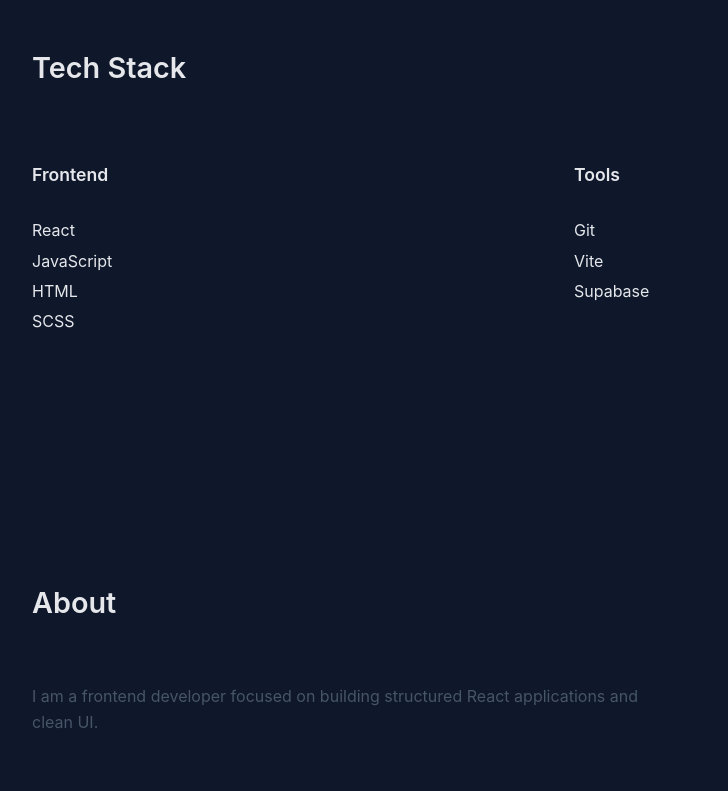
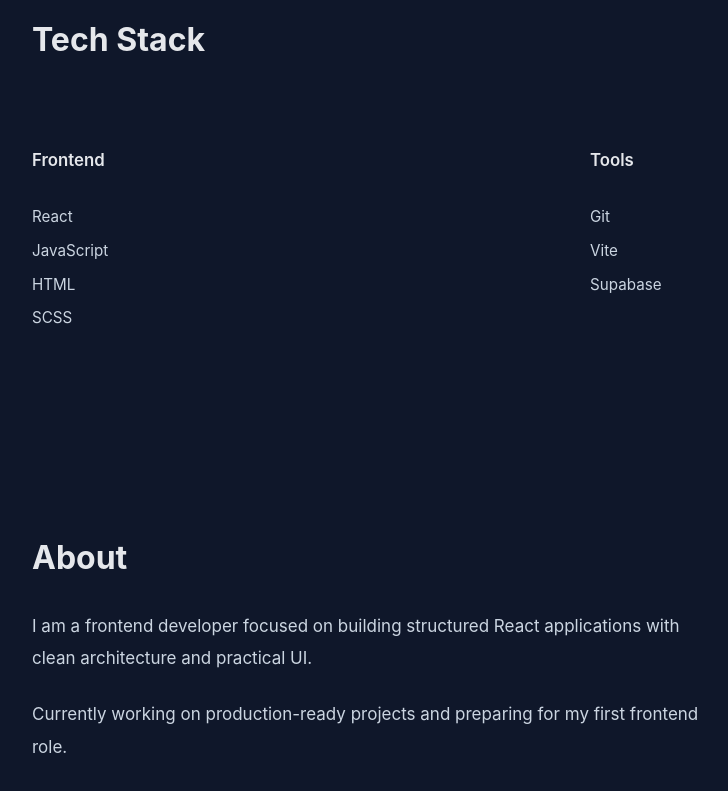
Before and after one commit to lukanogaj/portfolio, a React (Vite) app: page / in a window 1280 px wide. Shown: the part 1480-2271 px from the top of the page, without its empty margins (82-810 px from the left). Built offline with nearby package versions, Linux system fonts and the light colour scheme.

Commit message:
style: finalize dark theme, improve About and Tech Stack readability

```diff
--- a/src/data/projects.js
+++ b/src/data/projects.js
@@ -1,5 +1,5 @@
 import anchorPreview from "../assets/images/projects/anchor-preview.png";
-import strapiLandingPreview from "../assets/images/projects/strapi-landing-preview.png";
+import jsLandingBuilderPreview from "../assets/images/projects/strapi-landing-preview.png";
 
 export const projects = [
   {
@@ -20,15 +20,14 @@
     stack: ["JavaScript", "HTML", "CSS"],
     github: "https://github.com/lukanogaj/strapi-landing-clone",
     demo: "https://lukanogaj.github.io/js-landing-builder/",
-    image: strapiLandingPreview,
+    image: jsLandingBuilderPreview,
   },
-
   {
     id: "portfolio",
     title: "Developer Portfolio",
     description: "Minimal React portfolio showcasing selected projects.",
     stack: ["React", "Vite", "SCSS"],
     github: "https://github.com/lukanogaj/portfolio",
-    demo: "#",
+    demo: "https://portfolio-theta-two-8m64j7gyg9.vercel.app/",
   },
 ];
--- a/src/sections/About/About.jsx
+++ b/src/sections/About/About.jsx
@@ -8,15 +8,17 @@
         <div className={styles.aboutContent}>
           <h2 className={styles.aboutTitle}>About</h2>
 
-          <p className={styles.aboutText}>
-            I am a frontend developer focused on building structured React
-            applications and clean UI.
-          </p>
+          <div className={styles.aboutText}>
+            <p className={styles.aboutParagraph}>
+              I am a frontend developer focused on building structured React
+              applications with clean architecture and practical UI.
+            </p>
 
-          <p className={styles.aboutText}>
-            Currently working on production-ready projects and preparing for my
-            first frontend role.
-          </p>
+            <p className={styles.aboutParagraph}>
+              Currently working on production-ready projects and preparing for
+              my first frontend role.
+            </p>
+          </div>
         </div>
       </Container>
     </section>
--- a/src/sections/About/About.module.scss
+++ b/src/sections/About/About.module.scss
@@ -1,21 +1,52 @@
+@use "../../styles/variables" as v;
+
 .aboutSection {
   padding: 4rem 0;
 }
 
 .aboutContent {
-  max-width: 40rem;
   display: flex;
   flex-direction: column;
-  gap: 1.25rem;
+  gap: 2rem;
 }
 
 .aboutTitle {
-  font-size: 1.8rem;
-  font-weight: 600;
+  margin: 0;
+  font-size: 2rem;
+  font-weight: 700;
+  line-height: 1.2;
+  color: v.$color-text;
 }
 
 .aboutText {
-  font-size: 1rem;
-  line-height: 1.6;
-  color: #475569;
+  display: flex;
+  flex-direction: column;
+  gap: 1.5rem;
+  max-width: 42rem;
 }
+
+.aboutParagraph {
+  margin: 0;
+  font-size: 1.0625rem;
+  line-height: 1.9;
+  color: v.$color-text-muted;
+}
+
+@media (max-width: 48rem) {
+  .aboutSection {
+    padding: 3rem 0;
+  }
+
+  .aboutTitle {
+    font-size: 1.75rem;
+  }
+
+  .aboutText {
+    max-width: 100%;
+  }
+
+  .aboutParagraph {
+    font-size: 1rem;
+    line-height: 1.75;
+  }
+}
--- a/src/sections/TechStack/TechStack.module.scss
+++ b/src/sections/TechStack/TechStack.module.scss
@@ -1,3 +1,5 @@
+@use "../../styles/variables" as v;
+
 .techStackSection {
   padding: 4rem 0;
 }
@@ -5,29 +7,31 @@
 .techStackContent {
   display: flex;
   flex-direction: column;
-  gap: 2rem;
+  gap: 2.5rem;
 }
 
 .techStackTitle {
-  font-size: 1.8rem;
-  font-weight: 600;
+  font-size: 2rem;
+  font-weight: 700;
+  color: v.$color-text;
 }
 
 .techGroups {
   display: grid;
-  grid-template-columns: repeat(auto-fit, minmax(200px, 1fr));
-  gap: 2rem;
+  grid-template-columns: repeat(2, minmax(0, 1fr));
+  gap: 4rem;
 }
 
 .techGroup {
   display: flex;
   flex-direction: column;
-  gap: 0.75rem;
+  gap: 0.9rem;
 }
 
 .groupTitle {
-  font-size: 1.1rem;
+  font-size: 1.05rem;
   font-weight: 600;
+  color: v.$color-text;
 }
 
 .techList {
@@ -36,5 +40,18 @@
   margin: 0;
   display: flex;
   flex-direction: column;
-  gap: 0.4rem;
+  gap: 0.5rem;
 }
+
+.techList li {
+  font-size: 0.95rem;
+  color: v.$color-text-muted;
+  line-height: 1.7;
+}
+
+@media (max-width: 48rem) {
+  .techGroups {
+    grid-template-columns: 1fr;
+    gap: 2rem;
+  }
+}
--- a/src/styles/globals.scss
+++ b/src/styles/globals.scss
@@ -9,6 +9,8 @@
 html {
   font-size: 100%;
   scroll-behavior: smooth;
+  background-color: $color-background;
+  color-scheme: dark;
 }
 
 body {
@@ -26,12 +28,20 @@
     sans-serif;
   line-height: 1.5;
 }
+
+#root {
+  min-height: 100vh;
+  background-color: $color-background;
+  color: $color-text;
+}
+
 main {
   display: flex;
   flex-direction: column;
   gap: $section-spacing;
   padding: 4rem 1.5rem 6rem;
 }
+
 a {
   color: inherit;
   text-decoration: none;
@@ -39,21 +49,18 @@
 
 button,
 input,
-textarea {
+textarea,
+select {
   font: inherit;
+  color: inherit;
 }
 
 button {
   border: 0;
   background: none;
-  color: inherit;
 }
 
 img {
   display: block;
   max-width: 100%;
 }
-
-#root {
-  min-height: 100vh;
-}
--- a/src/styles/variables.scss
+++ b/src/styles/variables.scss
@@ -1,10 +1,10 @@
 $color-background: #0f172a;
 $color-surface: #1e293b;
 $color-text: #e5e7eb;
-$color-text-muted: #94a3b8;
+$color-text-muted: #cbd5e1;
 $color-accent: #6366f1;
 $color-border: #334155;
 
 $container-max-width: 72rem;
-$section-spacing: 6rem;
+$section-spacing: 5rem;
 $card-radius: 1rem;
```
